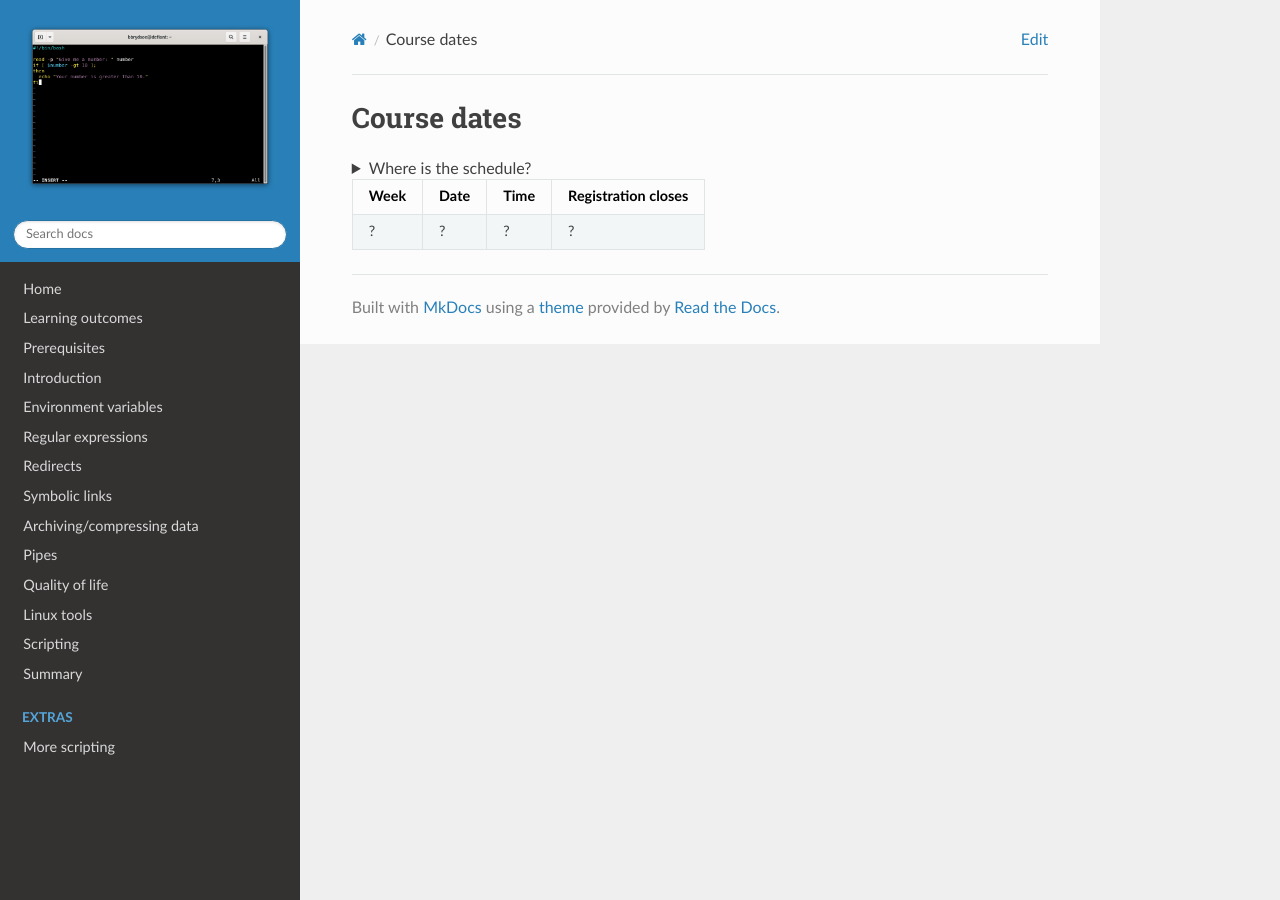
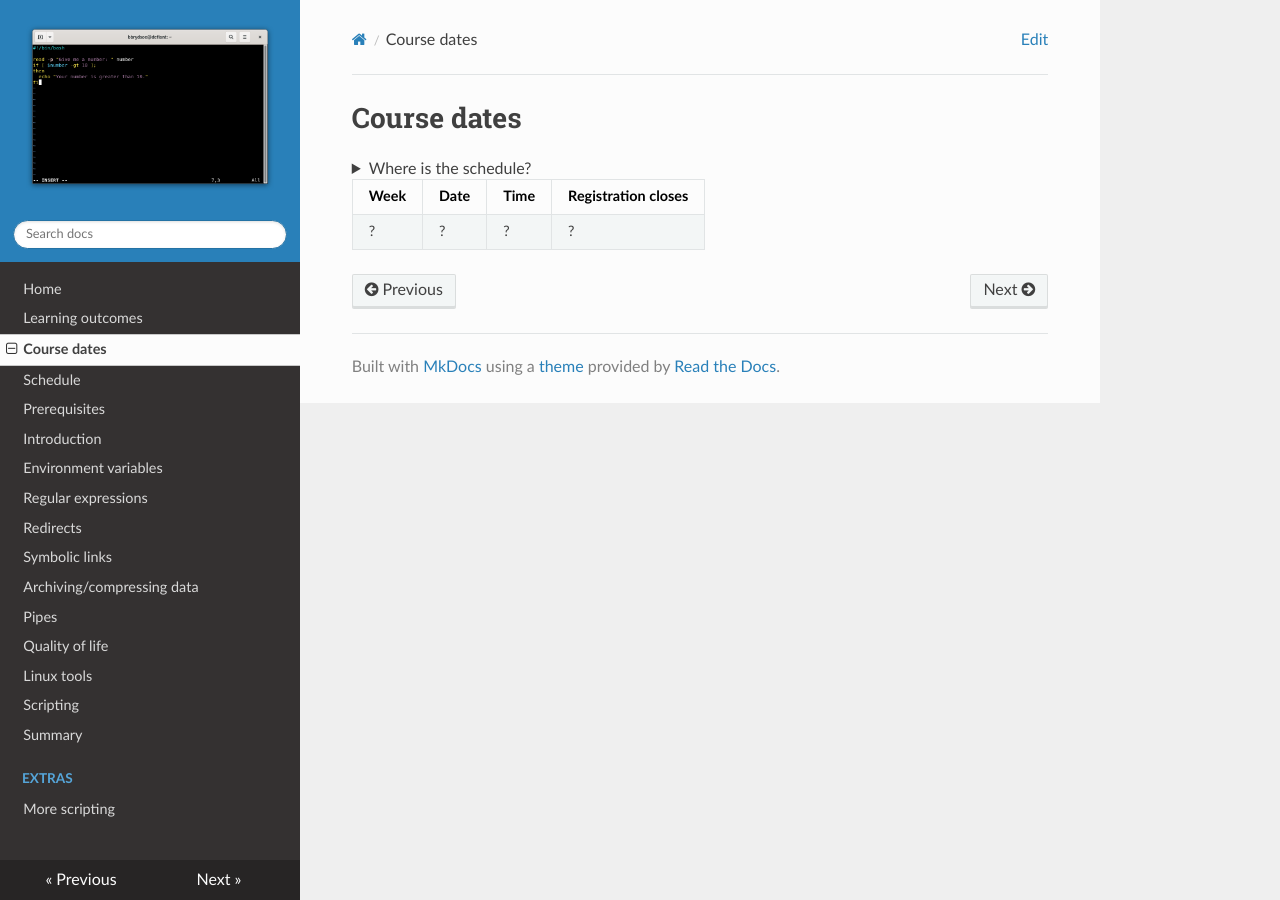
Before and after one commit to UPPMAX/linux-command-line-201, an MkDocs documentation site: the page built from docs/course_dates.md, in a window 1280 px wide. Built offline with MkDocs 1.6.1, drawn with Linux system fonts in a browser that asks for light colours; nearby versions of some CDN libraries.

Commit message:
Fix markdown

```diff
--- a/mkdocs.yml
+++ b/mkdocs.yml
@@ -39,6 +39,8 @@ extra_css:
 nav:
   - Home: index.md
   - Learning outcomes: learning_outcomes.md
+  - Course dates: course_dates.md
+  - Schedule: schedule.md
   - Prerequisites: prerequisites.md
   - Introduction: intro.md
   - Environment variables: env-vars.md
```
Also changed, not shown: docs/course_dates.md (line endings or trailing spaces).
